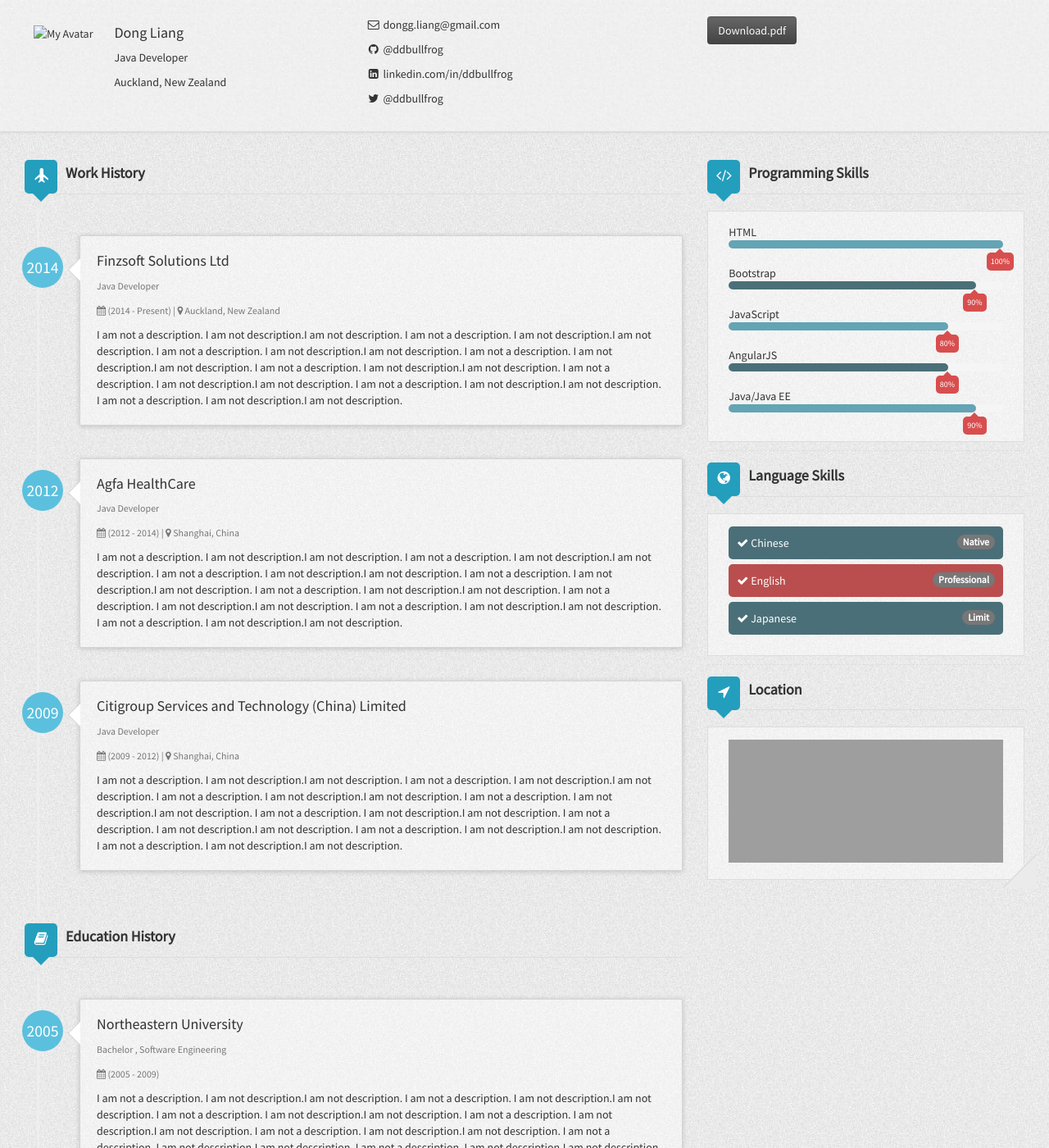
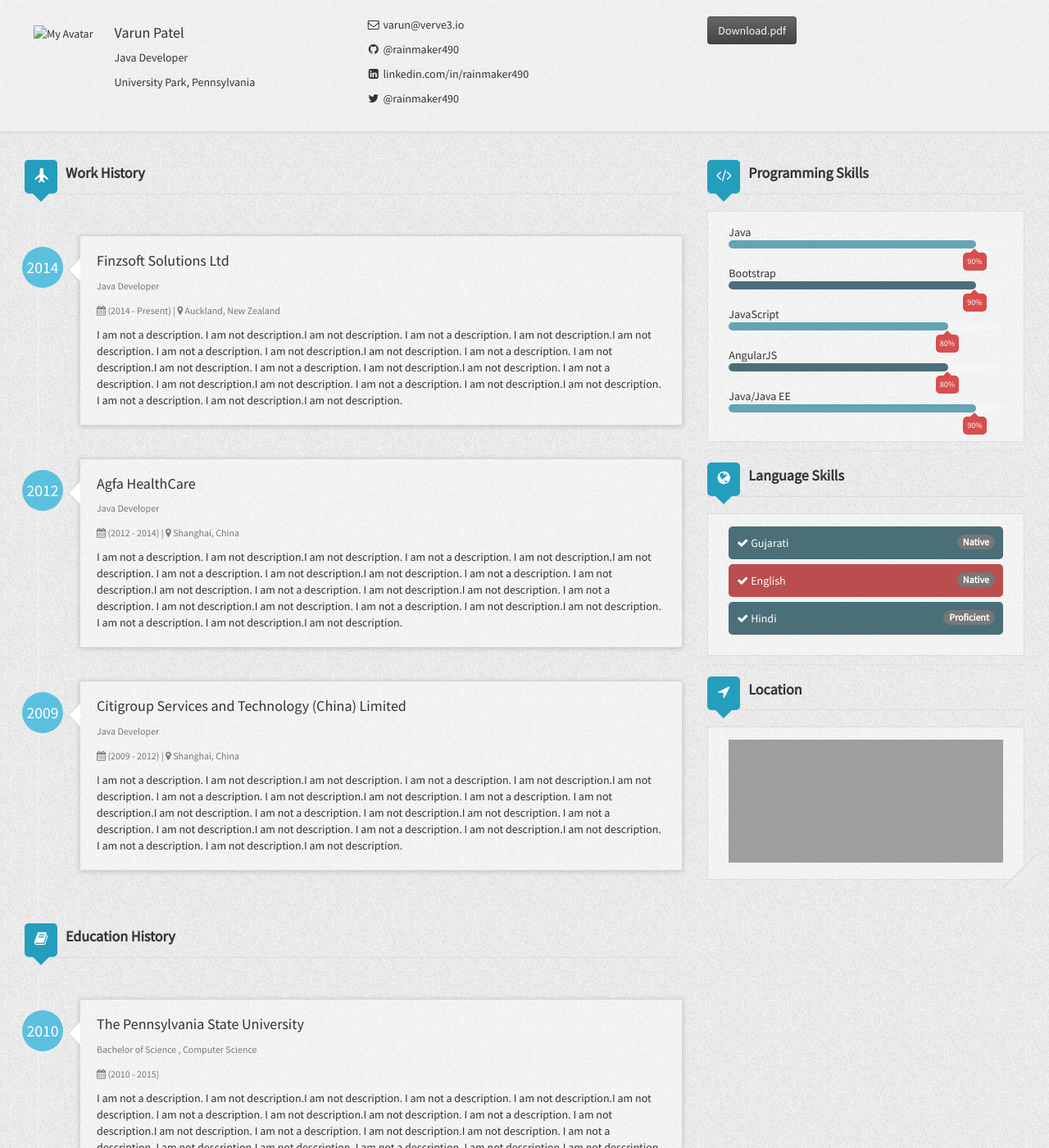
Before and after one commit to rainmaker490/rainmaker490.github.io, a Jekyll site: the page built from index.html, in a window 1280 px wide and 1400 px high. Shown: the whole window at 82% size. Built offline with Jekyll 4.4.1, drawn with Linux system fonts in a browser that asks for light colours; grey boxes are pictures that could not be loaded.

Commit message:
Update Header Info

```diff
--- a/_config.yml
+++ b/_config.yml
@@ -1,24 +1,23 @@
 # Site settings
-title: Dong Liang's CV
-description: ddbullfrog's CV
-favicon: /GitPages/assets/img/avatar.jpg
-rss_url: /GitPages/pages/atom.xml
+title: Varun Patel's CV
+description: varunpatel's CV
+favicon: /GitPages/assets/img/avatar.JPG
 
 # Build settings
 markdown: kramdown
 
 # Author settings
 author:
-  name: Dong Liang
+  name: Varun Patel
   title: Java Developer
-  address: Auckland, New Zealand
-  email: dongg.liang@gmail.com
-  link: http://ddbullfrog.com
+  address: University Park, Pennsylvania
+  email: varun@verve3.io
+  link: http://rainmaker490.github.io
   weibo:
-  github: ddbullfrog
-  linkedin: ddbullfrog
-  twitter: ddbullfrog
-  gavatar: /GitPages/assets/img/avatar.jpg
+  github: rainmaker490
+  linkedin: rainmaker490
+  twitter: rainmaker490
+  gavatar: /GitPages/assets/img/avatar.JPG
   workHistory:
     - work1:
       company: Finzsoft Solutions Ltd
@@ -43,26 +42,26 @@ author:
       description: I am not a description. I am not description.I am not description. I am not a description. I am not description.I am not description. I am not a description. I am not description.I am not description. I am not a description. I am not description.I am not description. I am not a description. I am not description.I am not description. I am not a description. I am not description.I am not description. I am not a description. I am not description.I am not description. I am not a description. I am not description.I am not description.
   educationHistory:
     - education1:
-      organization: Northeastern University
-      degree: Bachelor
-      major: Software Engineering
-      started: 2005
-      duration: (2005 - 2009)
+      organization: The Pennsylvania State University
+      degree: Bachelor of Science
+      major: Computer Science
+      started: 2010
+      duration: (2010 - 2015)
       description: I am not a description. I am not description.I am not description. I am not a description. I am not description.I am not description. I am not a description. I am not description.I am not description. I am not a description. I am not description.I am not description. I am not a description. I am not description.I am not description. I am not a description. I am not description.I am not description. I am not a description. I am not description.I am not description. I am not a description. I am not description.I am not description.
   languages:
     - language1:
-      name: Chinese
+      name: Gujarati
       proficiency: Native
     - language2:
       name: English
-      proficiency: Professional
+      proficiency: Native
     - language3:
-      name: Japanese
-      proficiency: Limit
+      name: Hindi
+      proficiency: Proficient
   programmingSkills:
     - skill1:
-      name: HTML
-      percentage: 100%
+      name: Java
+      percentage: 90%
     - skill2:
       name: Bootstrap
       percentage: 90%
--- a/_includes/header.html
+++ b/_includes/header.html
@@ -2,7 +2,7 @@
     <div class="container-fluid">
         <div class="row-fluid">
             <div class="col-sm-4">
-                <img src="/GitPages/assets/img/avatar.JPG" title="Avatar" alt="My Avatar">
+                <img src="/Developer/GitPages/assets/img/avatar.JPG" title="Avatar" alt="My Avatar">
                 <h4>{{ site.author.name }}</h4>
                 <p>{{ site.author.title }}</p>
                 <p class="muted">{{ site.author.address }}</p>
```
Also changed, not shown: 4 other files.
